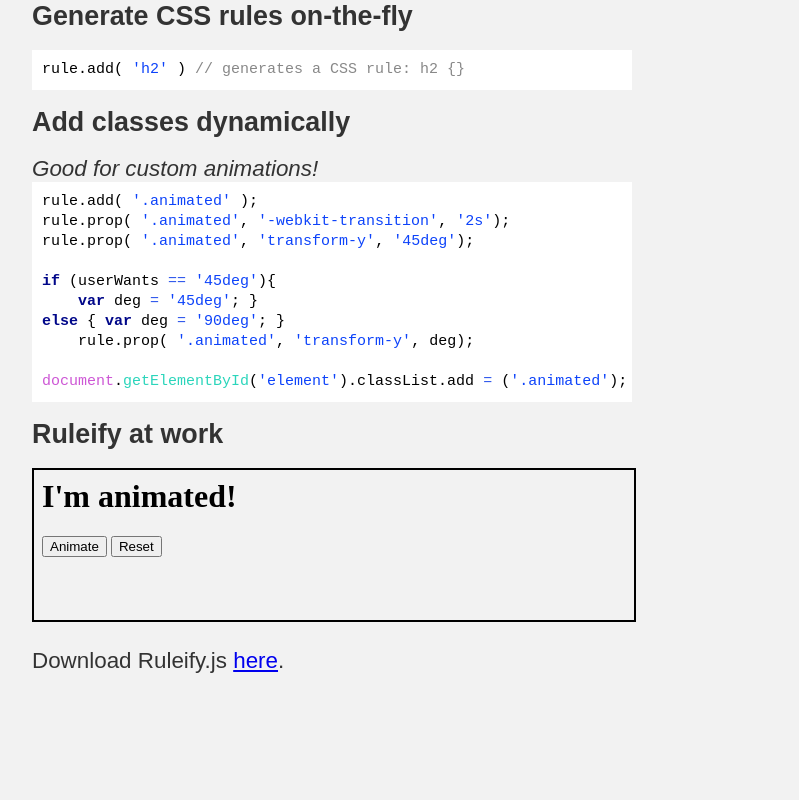
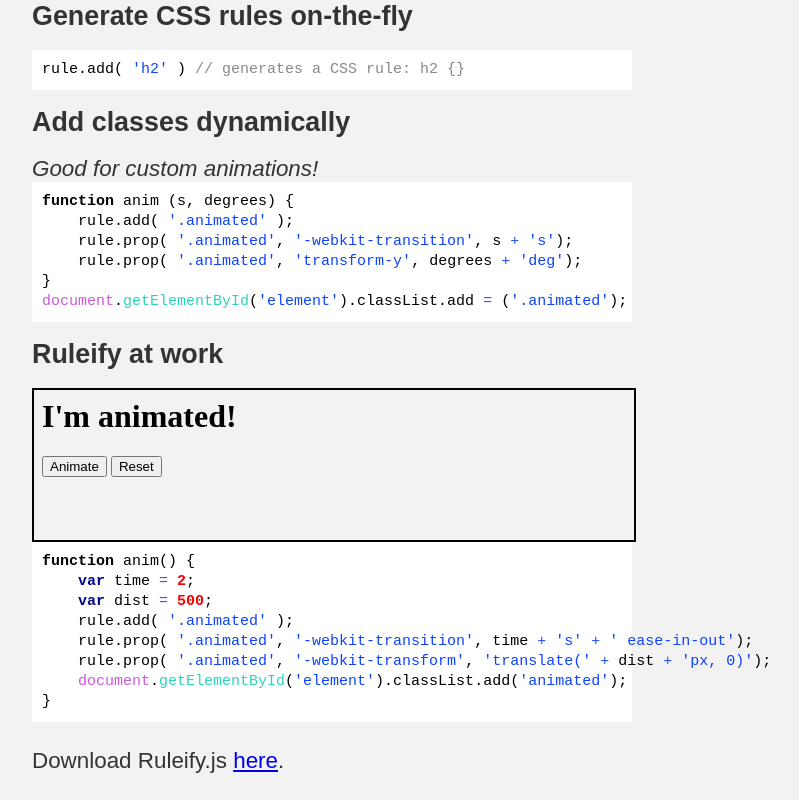
Before and after one commit to lieuzhenghong/Ruleify, a plain HTML site: page index.html in a window 1280 px wide. Shown: the part 633-1433 px from the top of the page, without its empty margins (308-1107 px from the left). Before the commit the page ends 1333 px from the top, so only its background shows below. Drawn offline with Linux system fonts and the light colour scheme.

Commit message:
Make example clearer, add explanation to example

```diff
--- a/index.html
+++ b/index.html
@@ -33,21 +33,25 @@
 <h2>Add classes dynamically</h2>
 <em>Good for custom animations!</em>
 
-<pre><code data-language = 'javascript'>rule.add( '.animated' );
-rule.prop( '.animated', '-webkit-transition', '2s');
-rule.prop( '.animated', 'transform-y', '45deg');
-
-if (userWants == '45deg'){
-    var deg = '45deg'; }
-else { var deg = '90deg'; }
-    rule.prop( '.animated', 'transform-y', deg);
-
+<pre><code data-language = 'javascript'>function anim (s, degrees) {
+    rule.add( '.animated' );
+    rule.prop( '.animated', '-webkit-transition', s + 's');
+    rule.prop( '.animated', 'transform-y', degrees + 'deg');
+}
 document.getElementById('element').classList.add = ('.animated');
 </code></pre>
 
 <h2>Ruleify at work</h2>
 <iframe src = 'test.html'></iframe>
 
+<pre><code data-language = 'javascript'>function anim() {
+    var time = 2;
+    var dist = 500;
+    rule.add( '.animated' );
+    rule.prop( '.animated', '-webkit-transition', time + 's' + ' ease-in-out');
+    rule.prop( '.animated', '-webkit-transform', 'translate(' + dist + 'px, 0)');
+    document.getElementById('element').classList.add('animated');
+}</code></pre></code></pre>
 
 
 <p>Download Ruleify.js <a href = "Ruleify.js" download>here</a>.</p>
--- a/test.html
+++ b/test.html
@@ -3,9 +3,11 @@
         <script src = 'Ruleify.js'></script>
         <script>
             function anim() {
+                var time = 2;
+                var dist = 500;
                 rule.add( '.animated' );
-                rule.prop( '.animated', '-webkit-transition', 'all 2s ease-in-out');
-                rule.prop( '.animated', '-webkit-transform', 'translate(350px, 0)');
+                rule.prop( '.animated', '-webkit-transition', time + 's' + ' ease-in-out');
+                rule.prop( '.animated', '-webkit-transform', 'translate(' + dist + 'px, 0)');
 
                 document.getElementById('element').classList.add('animated');
 
@@ -22,5 +24,6 @@
        <div id = 'element'> <h1> I'm animated! </h1></div>
         <button onclick = 'anim()'>Animate</button>
         <button onclick = 'reset()'>Reset</button>
+
     </body>
 </html>
```
